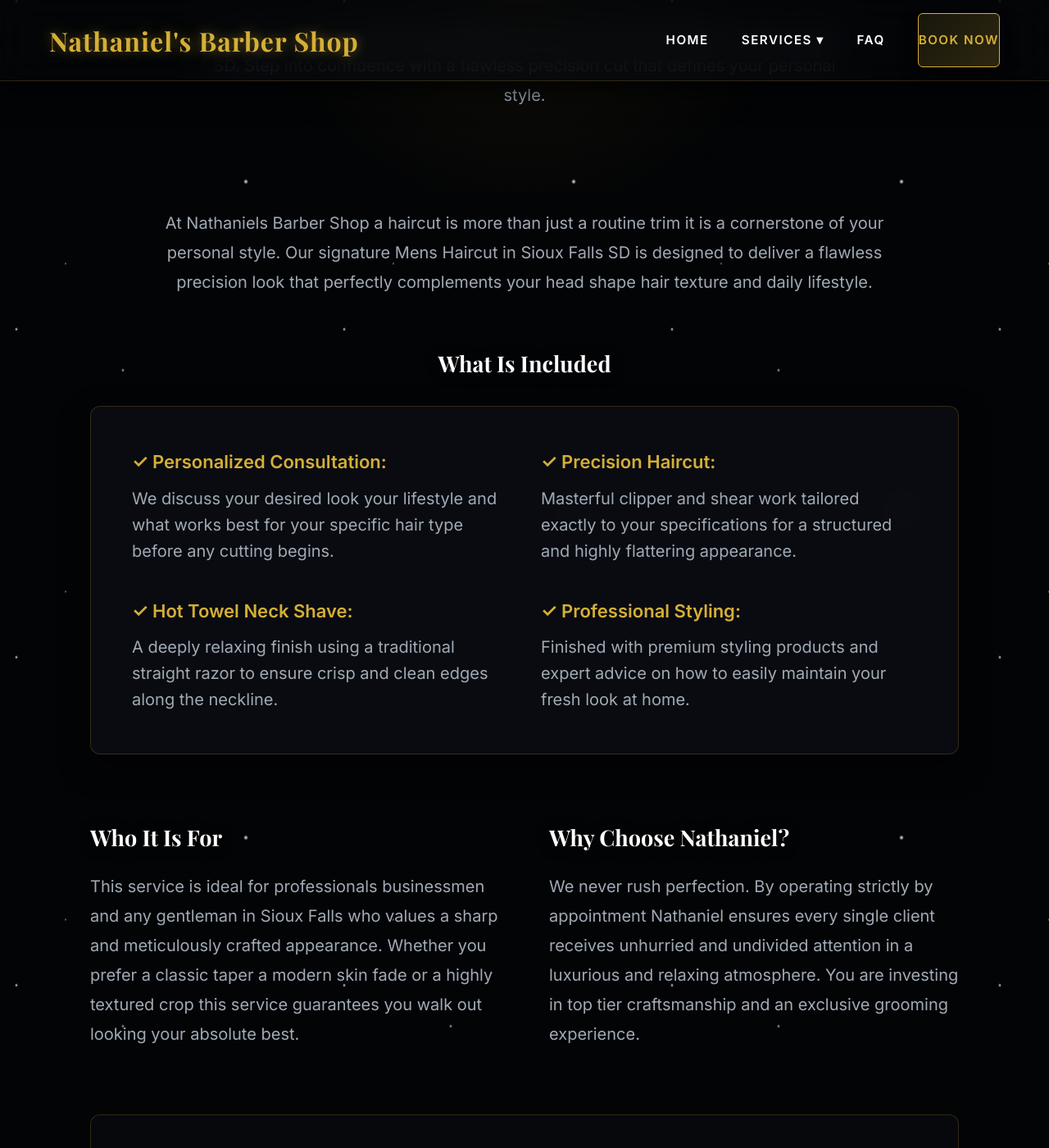
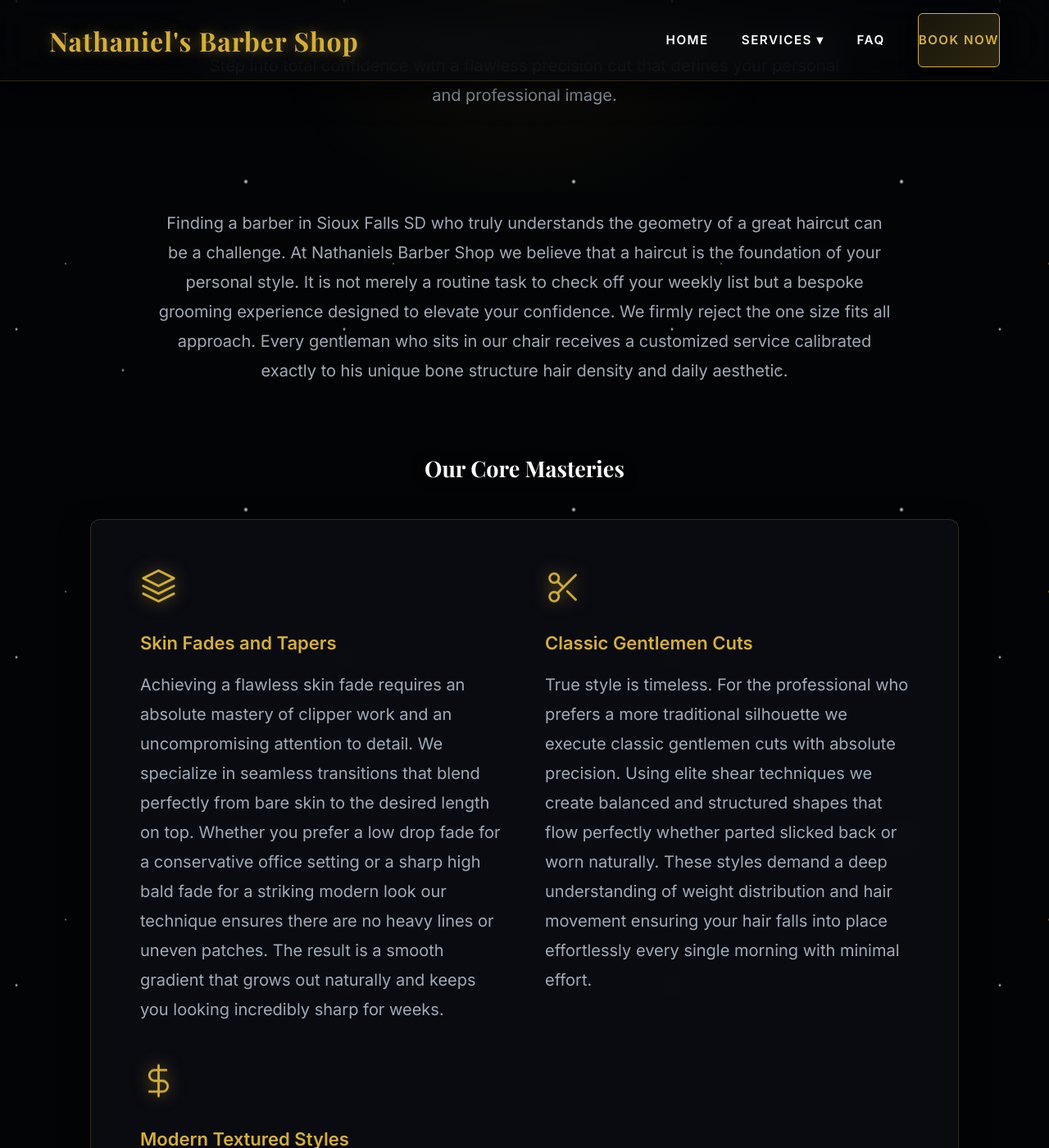
Before and after one commit to YourOnlineSquad/nathaniels-barber-shop, a Jekyll site: the page built from services/mens-haircut.md, in a window 1280 px wide and 1400 px high, scrolled down 431 px. Shown: the whole window at 82% size. Built offline with Jekyll 4.4.1, drawn with Linux system fonts in a browser that asks for light colours; some web fonts are replaced; some of the changed text lies outside the part shown.

Commit message:
Update mens-haircut.md

```diff
--- a/services/mens-haircut.md
+++ b/services/mens-haircut.md
@@ -5,69 +5,89 @@ title: Mens Haircut in Sioux Falls SD | Nathaniel’s Barber Shop
 
 <header class="hero-cinematic">
   <div class="container" style="max-width: 1000px;">
-    <span class="eyebrow-text">Premium Signature Service</span>
+    <span class="eyebrow-text">Master Barbering</span>
     <h1 class="hero-title" style="font-size: clamp(3rem, 6vw, 4.5rem);">Mens Haircut</h1>
     <div class="accent-line"></div>
-    <p class="hero-subtitle" style="font-size: 20px; max-width: 800px;">A premium tailored grooming experience for the modern gentleman in Sioux Falls SD. Step into confidence with a flawless precision cut that defines your personal style.</p>
+    <p class="hero-subtitle" style="font-size: 20px; max-width: 800px;">A highly tailored grooming experience for the modern gentleman in Sioux Falls SD. Step into total confidence with a flawless precision cut that defines your personal and professional image.</p>
   </div>
 </header>
 
 <section class="section" style="padding-top: 20px;">
   <div class="container" style="max-width: 1100px; text-align: center;">
 
-    <p style="color: var(--text-muted); font-size: 20px; line-height: 1.8; margin: 0 auto 60px; max-width: 900px;">
-      At Nathaniels Barber Shop a haircut is more than just a routine trim it is a cornerstone of your personal style. Our signature Mens Haircut in Sioux Falls SD is designed to deliver a flawless precision look that perfectly complements your head shape hair texture and daily lifestyle.
+    <p style="color: var(--text-muted); font-size: 20px; line-height: 1.8; margin: 0 auto 80px; max-width: 900px;">
+      Finding a barber in Sioux Falls SD who truly understands the geometry of a great haircut can be a challenge. At Nathaniels Barber Shop we believe that a haircut is the foundation of your personal style. It is not merely a routine task to check off your weekly list but a bespoke grooming experience designed to elevate your confidence. We firmly reject the one size fits all approach. Every gentleman who sits in our chair receives a customized service calibrated exactly to his unique bone structure hair density and daily aesthetic.
     </p>
 
-    <h3 style="color: var(--text-light); margin-bottom: 30px; font-size: 27px;">What Is Included</h3>
+    <h3 style="color: var(--text-light); margin-bottom: 40px; font-size: 27px;">Our Core Masteries</h3>
 
-    <div style="text-align: left; background: var(--bg-card); border: 1px solid var(--border-glow); border-radius: 12px; padding: 50px; backdrop-filter: blur(16px); box-shadow: 0 15px 35px rgba(0, 0, 0, 0.5); margin-bottom: 80px;">
+    <div style="text-align: left; background: var(--bg-card); border: 1px solid var(--border-glow); border-radius: 12px; padding: 60px; backdrop-filter: blur(16px); box-shadow: 0 15px 35px rgba(0, 0, 0, 0.5); margin-bottom: 80px;">
 
-      <div style="display: grid; grid-template-columns: repeat(auto-fit, minmax(350px, 1fr)); gap: 40px;">
+      <div style="display: grid; grid-template-columns: repeat(auto-fit, minmax(300px, 1fr)); gap: 50px;">
+
         <div>
-          <p style="font-size: 22px; margin-bottom: 10px; line-height: 1.6;"><strong style="color: var(--accent-gold);">✓ Personalized Consultation:</strong></p>
-          <p style="font-size: 20px; color: var(--text-muted); line-height: 1.6;">We discuss your desired look your lifestyle and what works best for your specific hair type before any cutting begins.</p>
+          <svg style="width: 45px; height: 45px; stroke: var(--accent-gold); fill: none; margin-bottom: 20px; filter: drop-shadow(0 0 10px rgba(212, 175, 55, 0.6)); animation: floatUpDown 5s ease-in-out infinite;" viewBox="0 0 24 24" stroke-width="1.5" stroke-linecap="round" stroke-linejoin="round"><polygon points="12 2 2 7 12 12 22 7 12 2"/><polyline points="2 17 12 22 22 17"/><polyline points="2 12 12 17 22 12"/></svg>
+          <p style="font-size: 22px; margin-bottom: 15px; line-height: 1.6;"><strong style="color: var(--accent-gold);">Skin Fades and Tapers</strong></p>
+          <p style="font-size: 20px; color: var(--text-muted); line-height: 1.8;">Achieving a flawless skin fade requires an absolute mastery of clipper work and an uncompromising attention to detail. We specialize in seamless transitions that blend perfectly from bare skin to the desired length on top. Whether you prefer a low drop fade for a conservative office setting or a sharp high bald fade for a striking modern look our technique ensures there are no heavy lines or uneven patches. The result is a smooth gradient that grows out naturally and keeps you looking incredibly sharp for weeks.</p>
         </div>
 
         <div>
-          <p style="font-size: 22px; margin-bottom: 10px; line-height: 1.6;"><strong style="color: var(--accent-gold);">✓ Precision Haircut:</strong></p>
-          <p style="font-size: 20px; color: var(--text-muted); line-height: 1.6;">Masterful clipper and shear work tailored exactly to your specifications for a structured and highly flattering appearance.</p>
+          <svg style="width: 45px; height: 45px; stroke: var(--accent-gold); fill: none; margin-bottom: 20px; filter: drop-shadow(0 0 10px rgba(212, 175, 55, 0.6)); animation: floatUpDown 6s ease-in-out infinite;" viewBox="0 0 24 24" stroke-width="1.5" stroke-linecap="round" stroke-linejoin="round"><circle cx="6" cy="6" r="3"/><circle cx="6" cy="18" r="3"/><line x1="20" y1="4" x2="8.12" y2="15.88"/><line x1="14.47" y1="14.48" x2="20" y2="20"/><line x1="8.12" y1="8.12" x2="12" y2="12"/></svg>
+          <p style="font-size: 22px; margin-bottom: 15px; line-height: 1.6;"><strong style="color: var(--accent-gold);">Classic Gentlemen Cuts</strong></p>
+          <p style="font-size: 20px; color: var(--text-muted); line-height: 1.8;">True style is timeless. For the professional who prefers a more traditional silhouette we execute classic gentlemen cuts with absolute precision. Using elite shear techniques we create balanced and structured shapes that flow perfectly whether parted slicked back or worn naturally. These styles demand a deep understanding of weight distribution and hair movement ensuring your hair falls into place effortlessly every single morning with minimal effort.</p>
         </div>
 
         <div>
-          <p style="font-size: 22px; margin-bottom: 10px; line-height: 1.6;"><strong style="color: var(--accent-gold);">✓ Hot Towel Neck Shave:</strong></p>
-          <p style="font-size: 20px; color: var(--text-muted); line-height: 1.6;">A deeply relaxing finish using a traditional straight razor to ensure crisp and clean edges along the neckline.</p>
+          <svg style="width: 45px; height: 45px; stroke: var(--accent-gold); fill: none; margin-bottom: 20px; filter: drop-shadow(0 0 10px rgba(212, 175, 55, 0.6)); animation: floatUpDown 7s ease-in-out infinite;" viewBox="0 0 24 24" stroke-width="1.5" stroke-linecap="round" stroke-linejoin="round"><path d="M12 2v20M17 5H9.5a3.5 3.5 0 0 0 0 7h5a3.5 3.5 0 0 1 0 7H6"/></svg>
+          <p style="font-size: 22px; margin-bottom: 15px; line-height: 1.6;"><strong style="color: var(--accent-gold);">Modern Textured Styles</strong></p>
+          <p style="font-size: 20px; color: var(--text-muted); line-height: 1.8;">For those seeking a more contemporary aesthetic we excel in crafting modern textured crops and messy flowing styles. By utilizing advanced point cutting and texturizing methods we remove unnecessary bulk while adding dynamic movement and dimension to your hair. This approach creates a highly versatile look that is incredibly easy to style with a matte clay or sea salt spray giving you that effortless lived in appearance that remains highly refined.</p>
         </div>
 
-        <div>
-          <p style="font-size: 22px; margin-bottom: 10px; line-height: 1.6;"><strong style="color: var(--accent-gold);">✓ Professional Styling:</strong></p>
-          <p style="font-size: 20px; color: var(--text-muted); line-height: 1.6;">Finished with premium styling products and expert advice on how to easily maintain your fresh look at home.</p>
-        </div>
       </div>
-
     </div>
 
     <div style="display: grid; grid-template-columns: repeat(auto-fit, minmax(400px, 1fr)); gap: 60px; margin-bottom: 80px; text-align: left;">
 
       <div>
-        <h3 style="color: var(--text-light); margin-bottom: 20px; font-size: 27px;">Who It Is For</h3>
+        <h3 style="color: var(--text-light); margin-bottom: 25px; font-size: 27px;">The Consultation Standard</h3>
         <p style="color: var(--text-muted); font-size: 20px; line-height: 1.8;">
-          This service is ideal for professionals businessmen and any gentleman in Sioux Falls who values a sharp and meticulously crafted appearance. Whether you prefer a classic taper a modern skin fade or a highly textured crop this service guarantees you walk out looking your absolute best.
+          The most critical tool in our shop is not the clipper or the shear it is the conversation we have before the cape even goes on. We conduct a rigorous consultation to understand your exact styling goals your morning routine and the specific challenges of your hair type. We analyze your growth patterns and cowlicks so we can provide expert recommendations. You will never leave our chair wishing you had communicated differently because we ensure total alignment before the first cut is ever made.
         </p>
       </div>
 
       <div>
-        <h3 style="color: var(--text-light); margin-bottom: 20px; font-size: 27px;">Why Choose Nathaniel?</h3>
+        <h3 style="color: var(--text-light); margin-bottom: 25px; font-size: 27px;">An Exclusive Atmosphere</h3>
         <p style="color: var(--text-muted); font-size: 20px; line-height: 1.8;">
-          We never rush perfection. By operating strictly by appointment Nathaniel ensures every single client receives unhurried and undivided attention in a luxurious and relaxing atmosphere. You are investing in top tier craftsmanship and an exclusive grooming experience.
+          A premium haircut requires total focus. Traditional salons and walk in shops are often plagued by loud lobbies rushed services and overlapping conversations. We have intentionally designed an exclusive appointment only environment where you receive our undivided attention. When you reserve your chair you secure a dedicated time slot in a calm private space allowing you to truly relax and enjoy the pinnacle of traditional barbering craftsmanship.
         </p>
       </div>
 
     </div>
 
     <div style="padding: 60px 20px; background: rgba(10, 12, 18, 0.6); border: 1px solid var(--border-glow); border-radius: 12px; margin-bottom: 80px;">
-      <h3 style="color: #f5f5f5; margin-bottom: 25px; font-size: 27px;">Ready To Upgrade Your Style</h3>
-      <a href="{{ site.baseurl }}/book/" class="btn-primary">Book Your Haircut Now</a>
+      <h3 style="color: #f5f5f5; margin-bottom: 25px; font-size: 27px;">Experience Premium Barbering</h3>
+      <a href="https://www.styleseat.com/m/v/nathanielsbarbershop?utm_source=google&utm_medium=reserve" target="_blank" rel="noopener noreferrer" class="btn-primary">Reserve Your Chair</a>
+    </div>
+
+    <h3 style="color: var(--text-light); margin-bottom: 40px; font-size: 27px;">Service Frequently Asked Questions</h3>
+
+    <div style="text-align: left; max-width: 900px; margin: 0 auto 80px;">
+
+      <div style="background: var(--bg-card); border: 1px solid var(--border-glow); border-radius: 8px; padding: 30px; margin-bottom: 20px;">
+        <h4 style="color: var(--accent-gold); font-size: 22px; margin-bottom: 15px;">How often should I get a fade touched up?</h4>
+        <p style="color: var(--text-muted); font-size: 20px; line-height: 1.8; margin: 0;">To maintain that razor sharp appearance we recommend scheduling a maintenance appointment every two to three weeks. Hair grows roughly half an inch per month so keeping the sides incredibly tight requires consistent and precise visits.</p>
+      </div>
+
+      <div style="background: var(--bg-card); border: 1px solid var(--border-glow); border-radius: 8px; padding: 30px; margin-bottom: 20px;">
+        <h4 style="color: var(--accent-gold); font-size: 22px; margin-bottom: 15px;">What styling products do you recommend?</h4>
+        <p style="color: var(--text-muted); font-size: 20px; line-height: 1.8; margin: 0;">The right product depends entirely on your specific cut and hair texture. We typically recommend matte pastes and clays for a natural textured finish and water based pomades for a classic structured look. We will prescribe the exact product for your daily needs during your visit.</p>
+      </div>
+
+      <div style="background: var(--bg-card); border: 1px solid var(--border-glow); border-radius: 8px; padding: 30px; margin-bottom: 20px;">
+        <h4 style="color: var(--accent-gold); font-size: 22px; margin-bottom: 15px;">How long does a premium haircut take?</h4>
+        <p style="color: var(--text-muted); font-size: 20px; line-height: 1.8; margin: 0;">We block out ample time for every single client. We absolutely refuse to rush perfection. This generous time slot allows for a thorough consultation meticulous cutting and professional styling without ever compromising on quality.</p>
+      </div>
+
     </div>
 
     <h3 style="margin-bottom: 30px; color: var(--text-light); font-size: 25px; text-transform: uppercase; letter-spacing: 2px;">Explore Related Services</h3>
@@ -78,4 +98,4 @@ title: Mens Haircut in Sioux Falls SD | Nathaniel’s Barber Shop
     </div>
 
   </div>
-</section>**
+</section>
```
